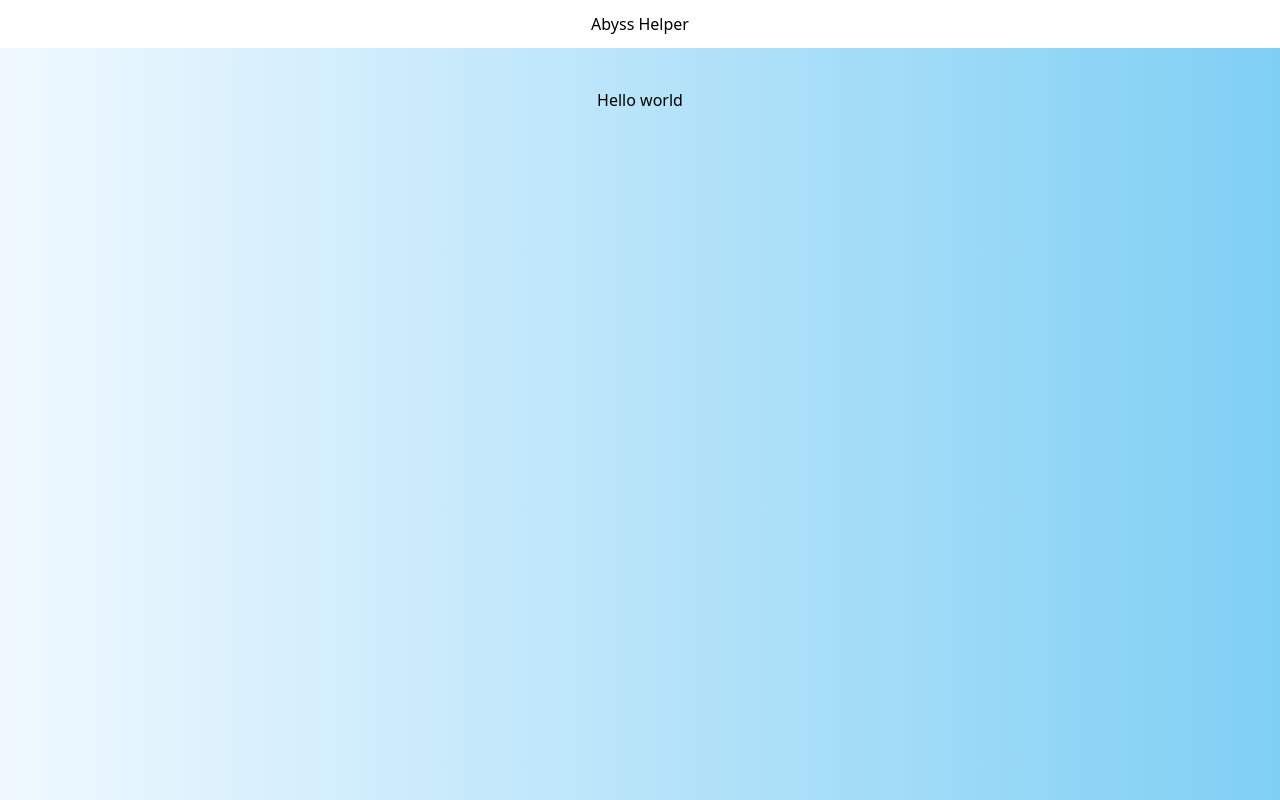
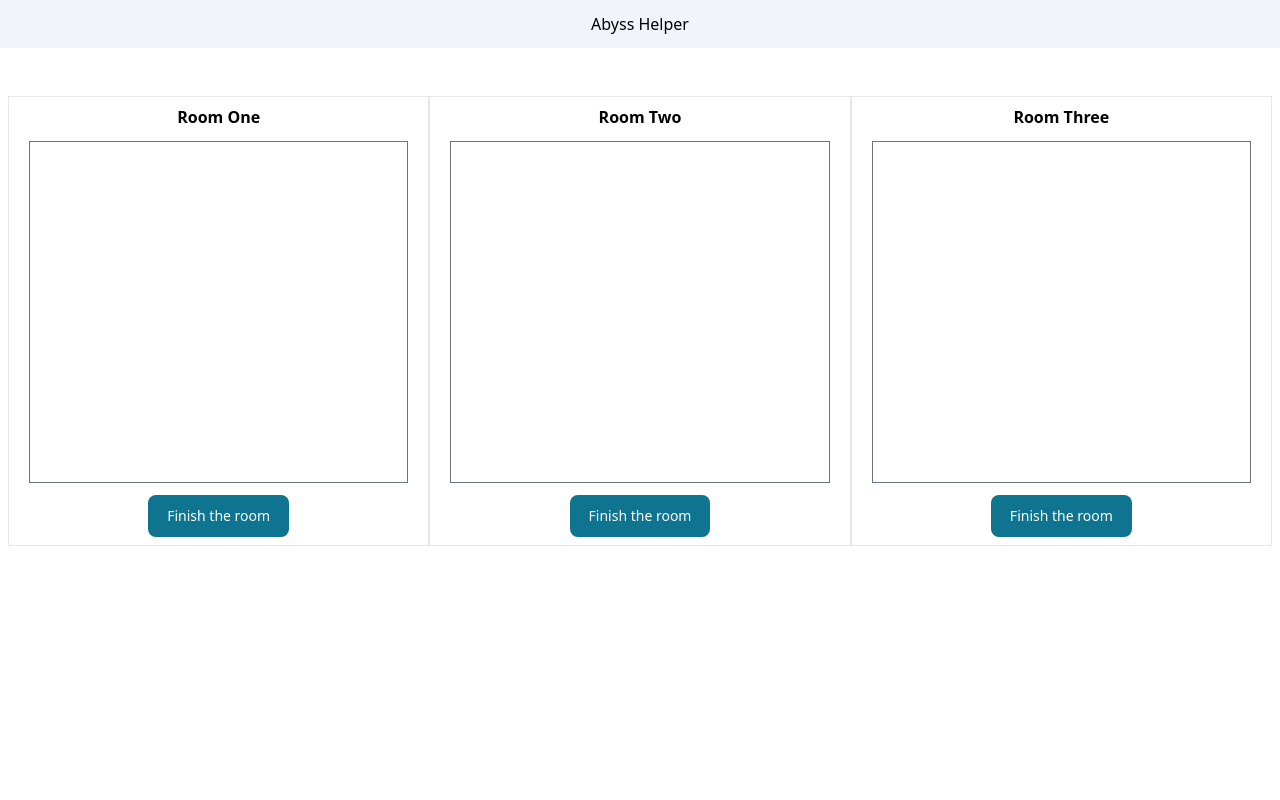
Before and after one commit to Vonubat/abyss-helper, a React (Vite) app: page / in a window 1280 px wide. Built offline with nearby package versions, Linux system fonts and the light colour scheme.

Commit message:
feat: implement basic Control component

```diff
--- a/src/App.tsx
+++ b/src/App.tsx
@@ -1,15 +1,15 @@
-import { Route, Routes } from 'react-router-dom';
+import { Navigate, Route, Routes } from 'react-router-dom';
 
 import { Layout } from './components';
 import { Path } from './constants';
-import { MainPage, PageNotFound } from './pages';
+import { MainPage } from './pages';
 
 const App = (): JSX.Element => {
   return (
     <Routes>
       <Route path={Path.mainPage} element={<Layout />}>
         <Route index element={<MainPage />} />
-        <Route path={Path.any} element={<PageNotFound />} />
+        <Route path={Path.any} element={<Navigate to={Path.mainPage} />} />
       </Route>
     </Routes>
   );
--- /dev/null
+++ b/src/components/control/Control.tsx
@@ -0,0 +1,17 @@
+import { useAppDispatch } from '../../redux';
+
+import Room from './Room';
+
+const Control = (): JSX.Element => {
+  const dispatch = useAppDispatch();
+
+  return (
+    <div className="control__wrapper flex w-[100vw] items-center rounded-md bg-white p-2">
+      <Room type="One" />
+      <Room type="Two" />
+      <Room type="Three" />
+    </div>
+  );
+};
+
+export default Control;
--- /dev/null
+++ b/src/components/control/Room.tsx
@@ -0,0 +1,25 @@
+import { Button } from 'flowbite-react';
+
+import { useAppDispatch } from '../../redux';
+
+type Props = {
+  type: 'One' | 'Two' | 'Three';
+};
+
+const Room = ({ type }: Props): JSX.Element => {
+  const dispatch = useAppDispatch();
+
+  return (
+    <div className="room__wrapper flex h-[450px] grow flex-col items-center border bg-white p-2">
+      <div className="heading__wrapper text-center font-semibold text-black">
+        <h3>{`Room ${type}`}</h3>
+      </div>
+      <div className="data__wrapper w-full grow p-3 text-center text-sm text-black text-opacity-50">
+        <textarea className="h-full w-full resize-none" />
+      </div>
+      <Button type="button">Finish the room</Button>
+    </div>
+  );
+};
+
+export default Room;
--- a/src/components/index.ts
+++ b/src/components/index.ts
@@ -1 +1,2 @@
+export { default as Control } from './control/Control';
 export { Layout } from './layout/Layout';
--- a/src/components/layout/Header.tsx
+++ b/src/components/layout/Header.tsx
@@ -1,3 +1,5 @@
-export const Header = (): JSX.Element => {
-  return <header className="flex h-12 w-full items-center justify-around">Abyss Helper</header>;
+const Header = (): JSX.Element => {
+  return <header className="flex h-12 w-full items-center justify-around bg-slate-100">Abyss Helper</header>;
 };
+
+export default Header;
--- a/src/components/layout/Layout.tsx
+++ b/src/components/layout/Layout.tsx
@@ -1,7 +1,7 @@
 import { Outlet } from 'react-router-dom';
 import { ToastContainer } from 'react-toastify';
 
-import { Header } from './Header';
+import Header from './Header';
 
 export const Layout = (): JSX.Element => {
   return (
--- a/src/main.tsx
+++ b/src/main.tsx
@@ -3,8 +3,8 @@ import ReactDOM from 'react-dom/client';
 import { Provider } from 'react-redux';
 import { BrowserRouter } from 'react-router-dom';
 
-import { store } from './redux/store';
 import App from './App';
+import { store } from './redux';
 
 import './index.scss';
 import 'react-toastify/dist/ReactToastify.css';
--- a/src/pages/MainPage.tsx
+++ b/src/pages/MainPage.tsx
@@ -1,7 +1,9 @@
+import { Control } from '../components';
+
 const MainPage = (): JSX.Element => {
   return (
-    <main className="main-page__wrapper animate-bg flex grow flex-col items-center justify-center gap-20 bg-gradient-to-r from-sky-50 to-sky-500 bg-[length:200%_200%] px-5 py-10 md:flex-row md:items-start">
-      Hello world
+    <main className="main-page__wrapper flex grow flex-col items-center gap-20  px-5 py-10">
+      <Control />
     </main>
   );
 };
--- a/src/pages/PageNotFound.tsx
+++ /dev/null
@@ -1,9 +0,0 @@
-const PageNotFound = (): JSX.Element => {
-  return (
-    <main className="main-page__wrapper animate-bg flex grow flex-col items-center justify-center gap-20 bg-gradient-to-r from-rose-50 to-rose-300 bg-[length:200%_200%] px-5 py-10 md:flex-row md:items-start">
-      Page not found
-    </main>
-  );
-};
-
-export default PageNotFound;
--- a/src/pages/index.ts
+++ b/src/pages/index.ts
@@ -1,2 +1 @@
 export { default as MainPage } from './MainPage';
-export { default as PageNotFound } from './PageNotFound';
--- a/src/redux/index.ts
+++ b/src/redux/index.ts
@@ -6,3 +6,4 @@ export {
   finishRoomTwo,
   startAbyssal,
 } from './slices/abyssalSlice';
+export { store, useAppDispatch, useAppSelector } from './store';
```
